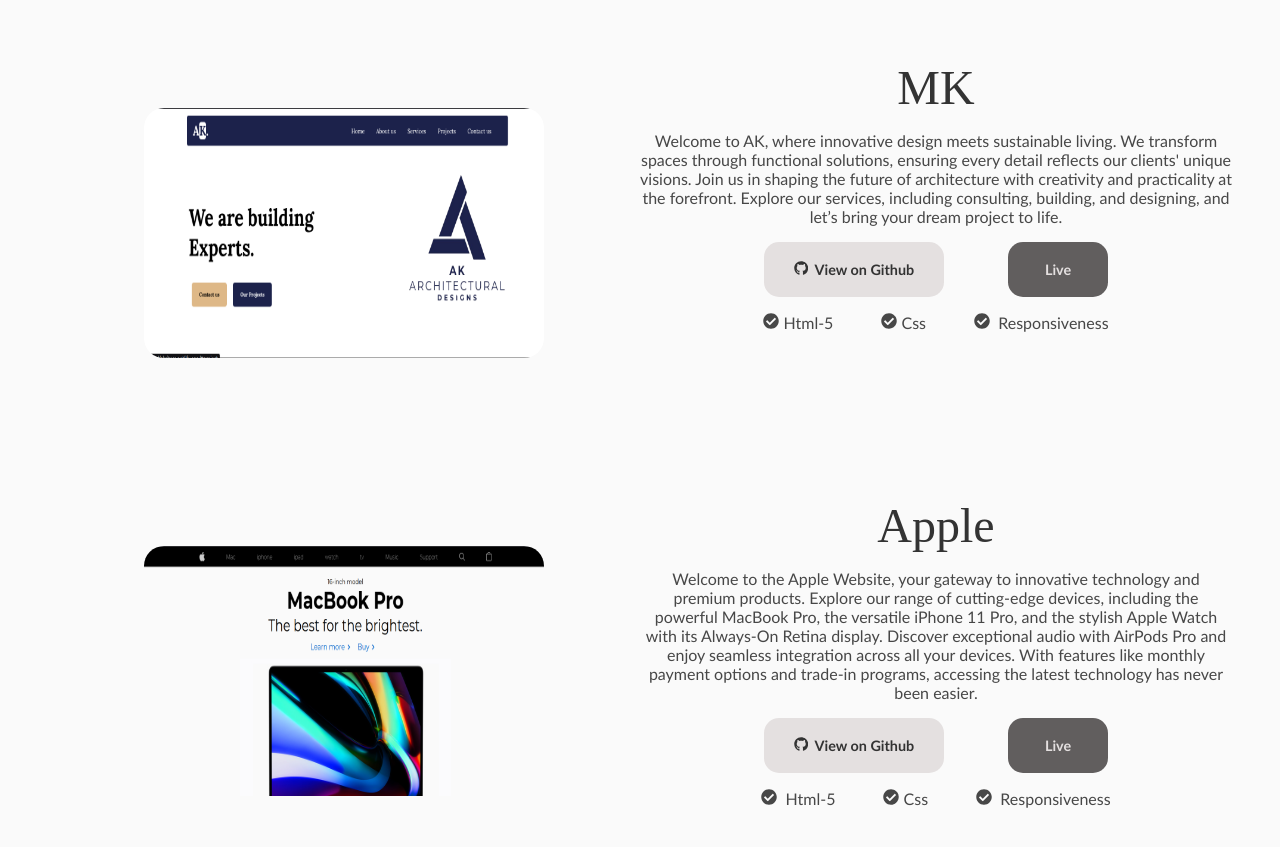
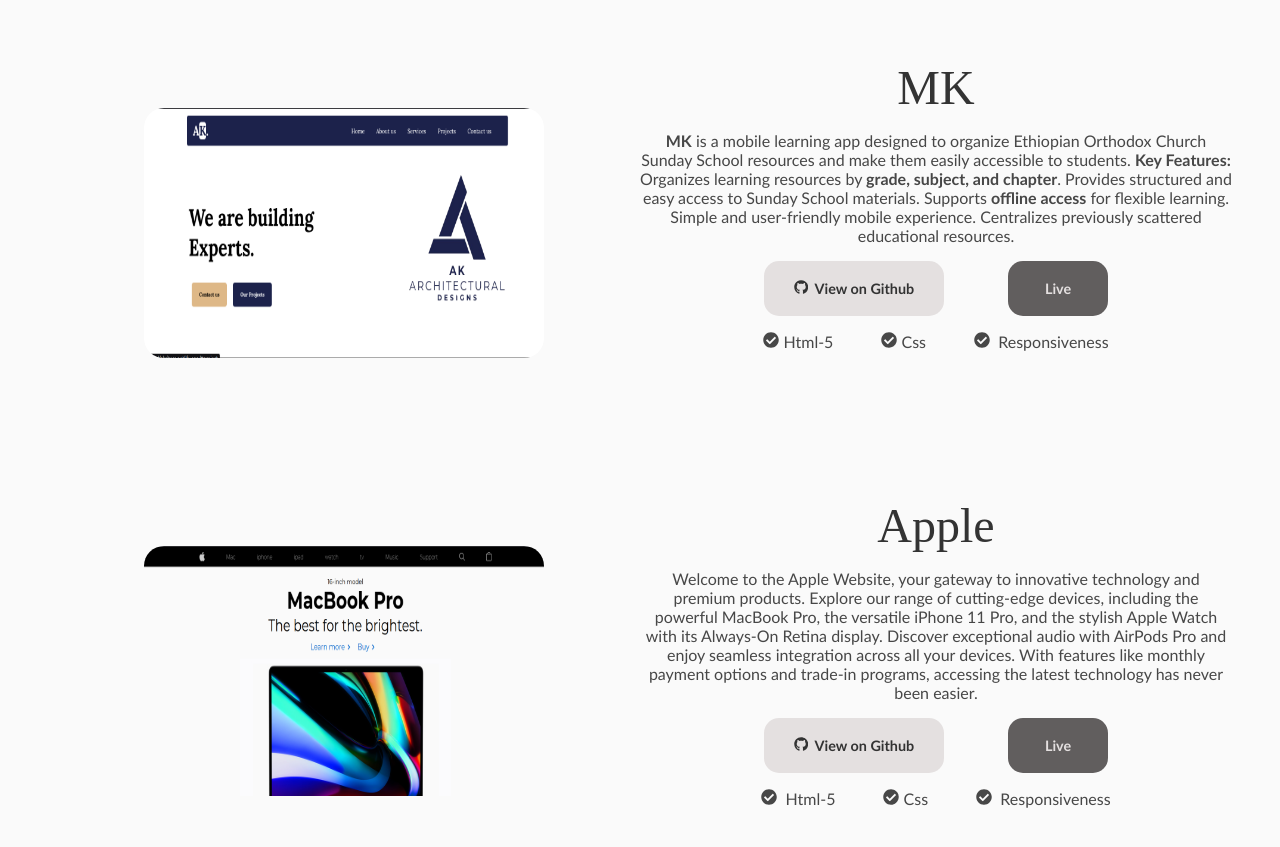
Before and after one commit to anuteshome/Portifolioo, a React (Vite) app: page / in a window 1280 px wide. Shown: the part 3520-4367 px from the top of the page. Built offline with nearby package versions, Linux system fonts and the light colour scheme.

Commit message:
fix: Adding velkap project

```diff
--- a/src/component/Projects/Project.jsx
+++ b/src/component/Projects/Project.jsx
@@ -135,9 +135,9 @@
 </div>
 <div data-aos="zoom-in-up">
 <h1 className='head'>MK</h1>
-<p>Welcome to AK, where innovative design meets sustainable living.  We transform spaces through functional solutions, ensuring every detail reflects our clients' unique visions. Join us in shaping the future of architecture with creativity and practicality at the forefront. Explore our services, including consulting, building, and designing, and let’s bring your dream project to life.</p>
+<p><strong>MK</strong> is a mobile learning app designed to organize Ethiopian Orthodox Church Sunday School resources and make them easily accessible to students. <strong>Key Features:</strong> Organizes learning resources by <strong>grade, subject, and chapter</strong>. Provides structured and easy access to Sunday School materials. Supports <strong>offline access</strong> for flexible learning. Simple and user-friendly mobile experience. Centralizes previously scattered educational resources.</p>
             <div className='buttons'> <a href="https://github.com/anuteshome/Mekane_Selam_Web" target='blank'><button className='btn3'><FaGithub /> &nbsp;View on Github</button> </a>
-           <a href="mekaneselam.vercel.app"target='blank'><button className='btn4'>Live</button></a>
+           <a href="https://mekaneselam.vercel.app/" target='blank'><button className='btn4'>Live</button></a>
            </div>
            <div className='stack'>
             <p> <FaCheckCircle />&nbsp;Html-5</p>
```
